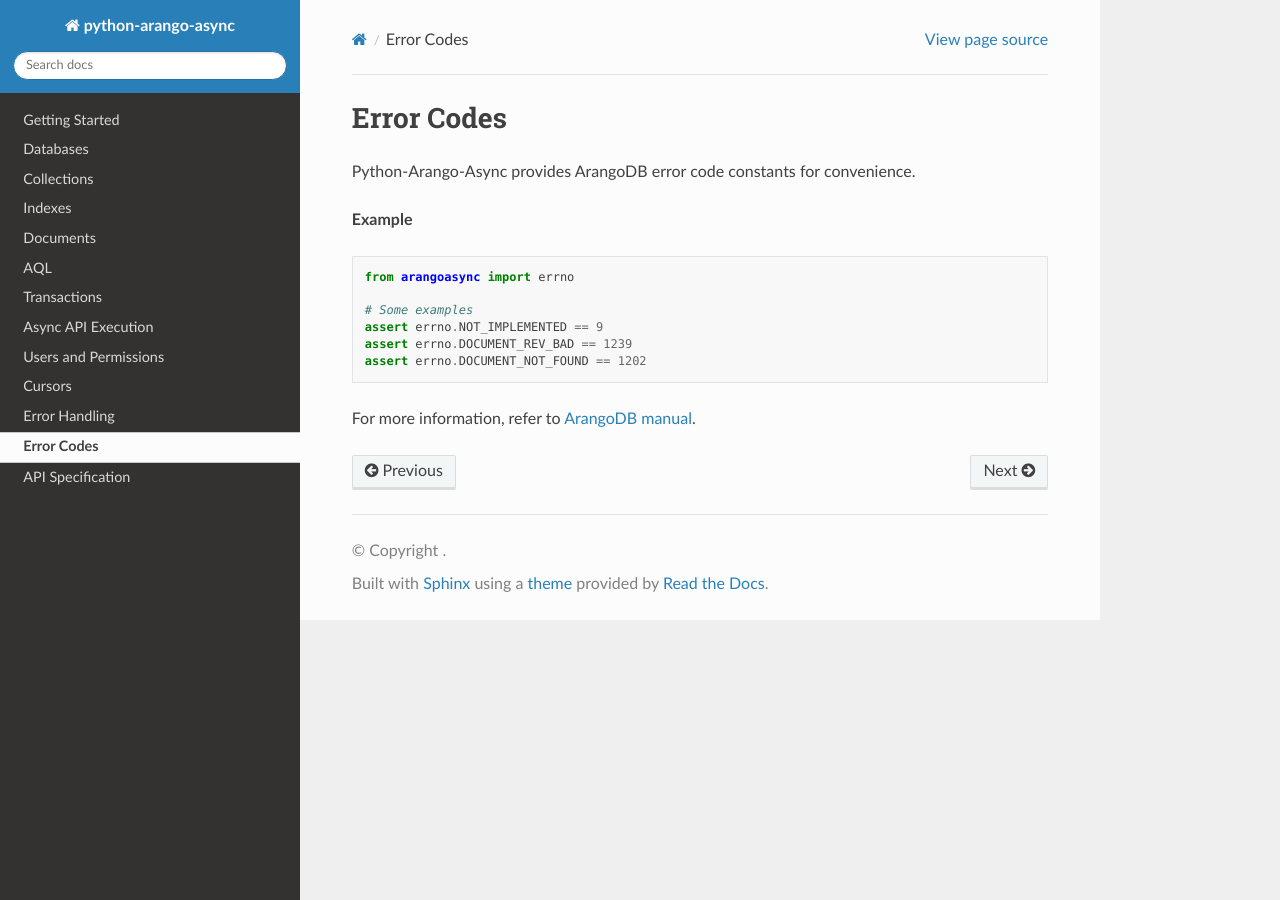
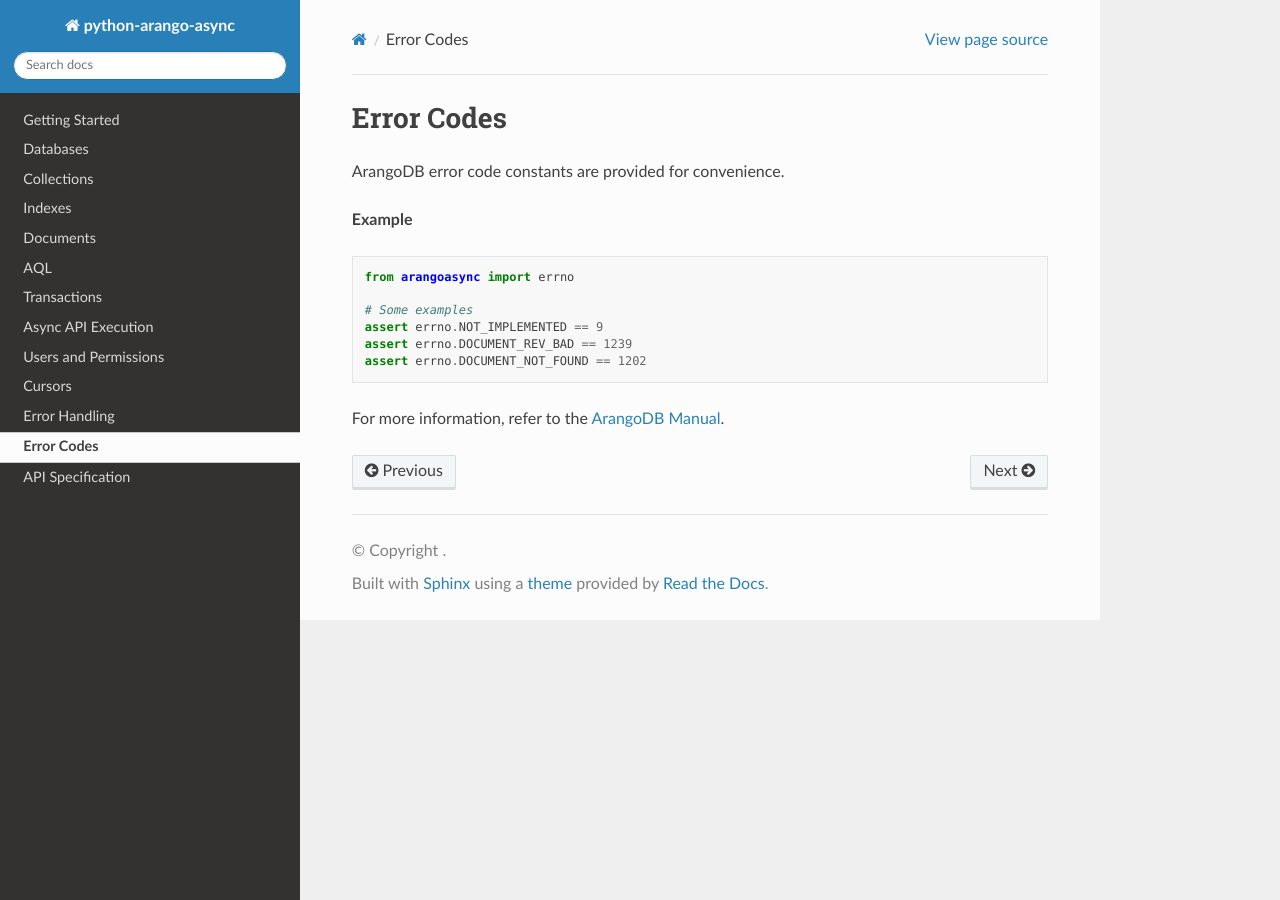
Before and after one commit to arangodb/python-arango-async, a Sphinx documentation site: the page built from docs/errno.rst, in a window 1280 px wide. Built offline with Sphinx 7.4.7 and the Read the Docs theme 3.1.0, drawn with Linux system fonts in a browser that asks for light colours.

Commit message:
Completed errno documentation

```diff
--- a/docs/errno.rst
+++ b/docs/errno.rst
@@ -1,7 +1,7 @@
 Error Codes
 -----------
 
-Python-Arango-Async provides ArangoDB error code constants for convenience.
+ArangoDB error code constants are provided for convenience.
 
 **Example**
 
@@ -14,6 +14,6 @@ Python-Arango-Async provides ArangoDB error code constants for convenience.
     assert errno.DOCUMENT_REV_BAD == 1239
     assert errno.DOCUMENT_NOT_FOUND == 1202
 
-For more information, refer to `ArangoDB manual`_.
+For more information, refer to the `ArangoDB Manual`_.
 
-.. _ArangoDB manual: https://www.arangodb.com/docs/stable/appendix-error-codes.html
+.. _ArangoDB Manual: https://www.arangodb.com/docs/stable/appendix-error-codes.html
```
